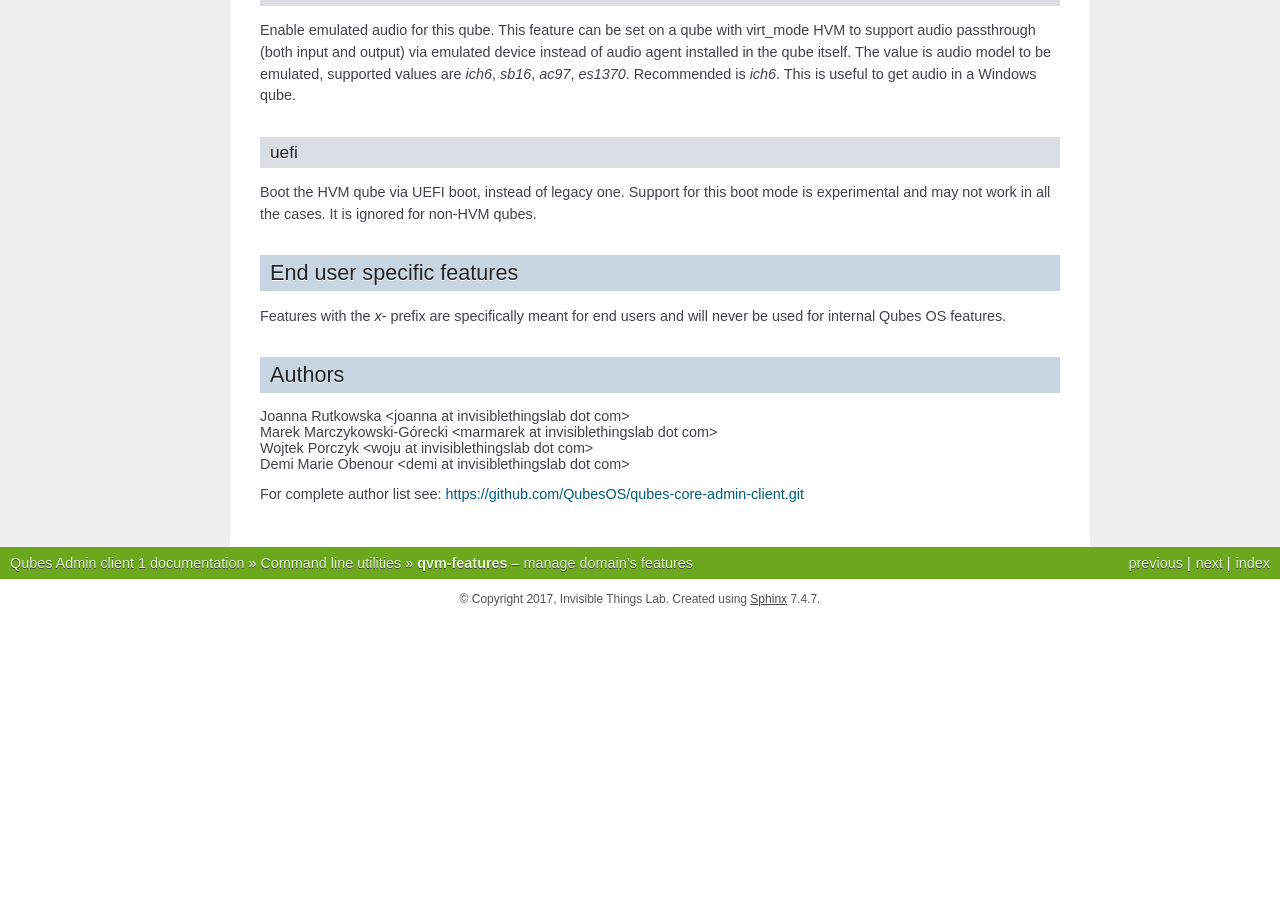
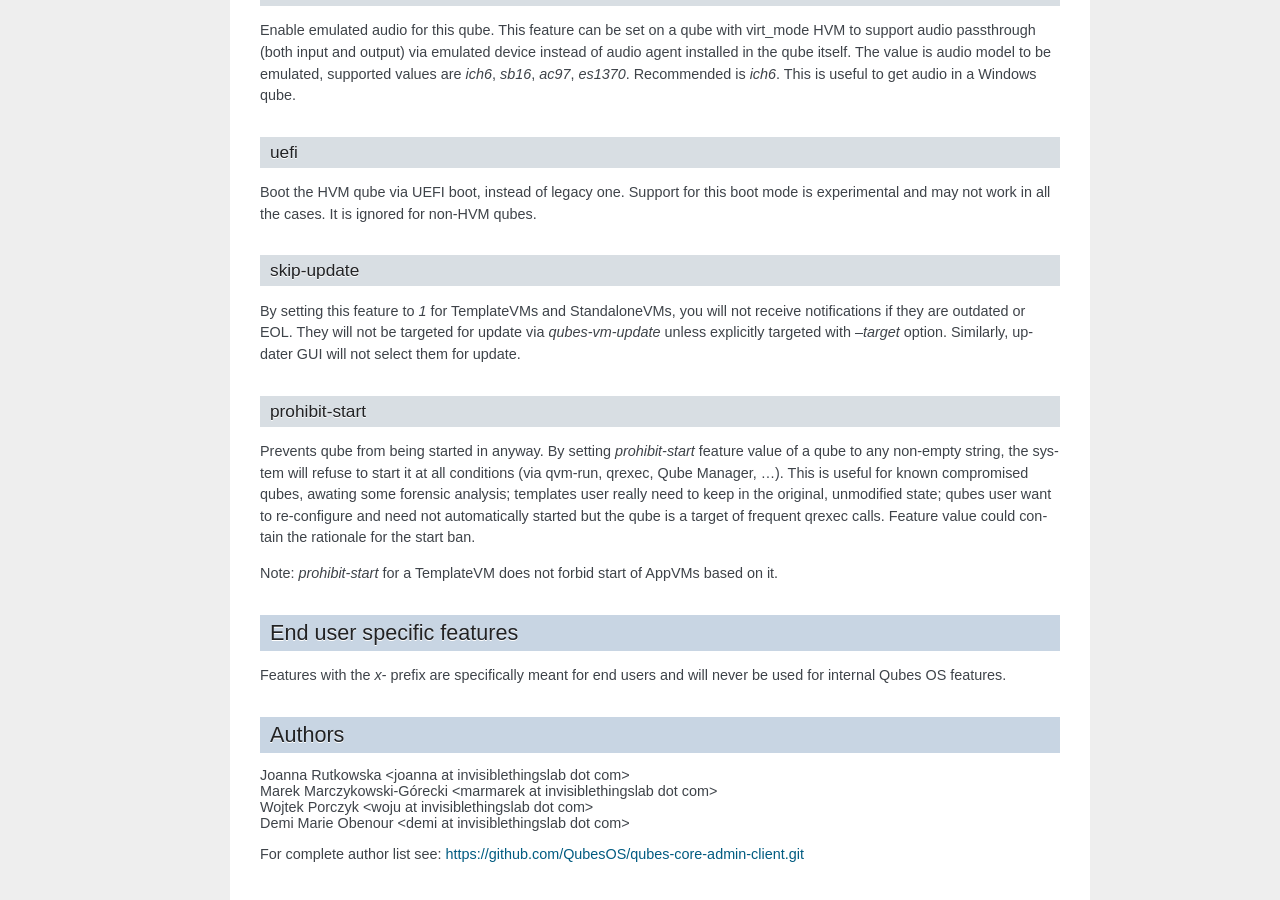
Before and after one commit to QubesOS/qubes-core-admin-client, a Sphinx documentation site: the page built from doc/manpages/qvm-features.rst, in a window 1280 px wide and 900 px high, scrolled down 5604 px. Built offline with Sphinx 7.4.7, drawn with Linux system fonts in a browser that asks for light colours; the version number could not be read and is left out; before the commit the page ends 6223 px from its top, so only the background shows below that; some of the changed text lies outside the part shown.

Commit message:
Document `skip-update` & `prohibit-start` features
Suppliments: https://github.com/QubesOS/qubes-issues/issues/9622

```diff
--- a/doc/manpages/qvm-features.rst
+++ b/doc/manpages/qvm-features.rst
@@ -353,6 +353,28 @@ Boot the HVM qube via UEFI boot, instead of legacy one. Support for this boot
 mode is experimental and may not work in all the cases. It is ignored for
 non-HVM qubes.
 
+skip-update
+^^^^^^^^^^^
+
+By setting this feature to `1` for TemplateVMs and StandaloneVMs, you will not
+receive notifications if they are outdated or EOL. They will not be targeted for
+update via `qubes-vm-update` unless explicitly targeted with `--target` option.
+Similarly, updater GUI will not select them for update.
+
+prohibit-start
+^^^^^^^^^^^^^^
+
+Prevents qube from being started in anyway. By setting `prohibit-start` feature
+value of a qube to any non-empty string, the system will refuse to start it
+at all conditions (via qvm-run, qrexec, Qube Manager, ...). This is useful for
+known compromised qubes, awating some forensic analysis; templates user really
+need to keep in the original, unmodified state; qubes user want to re-configure
+and need not automatically started but the qube is a target of frequent qrexec
+calls. Feature value could contain the rationale for the start ban.
+
+Note: `prohibit-start` for a TemplateVM does not forbid start of AppVMs based
+on it.
+
 End user specific features
 --------------------------
 
```
